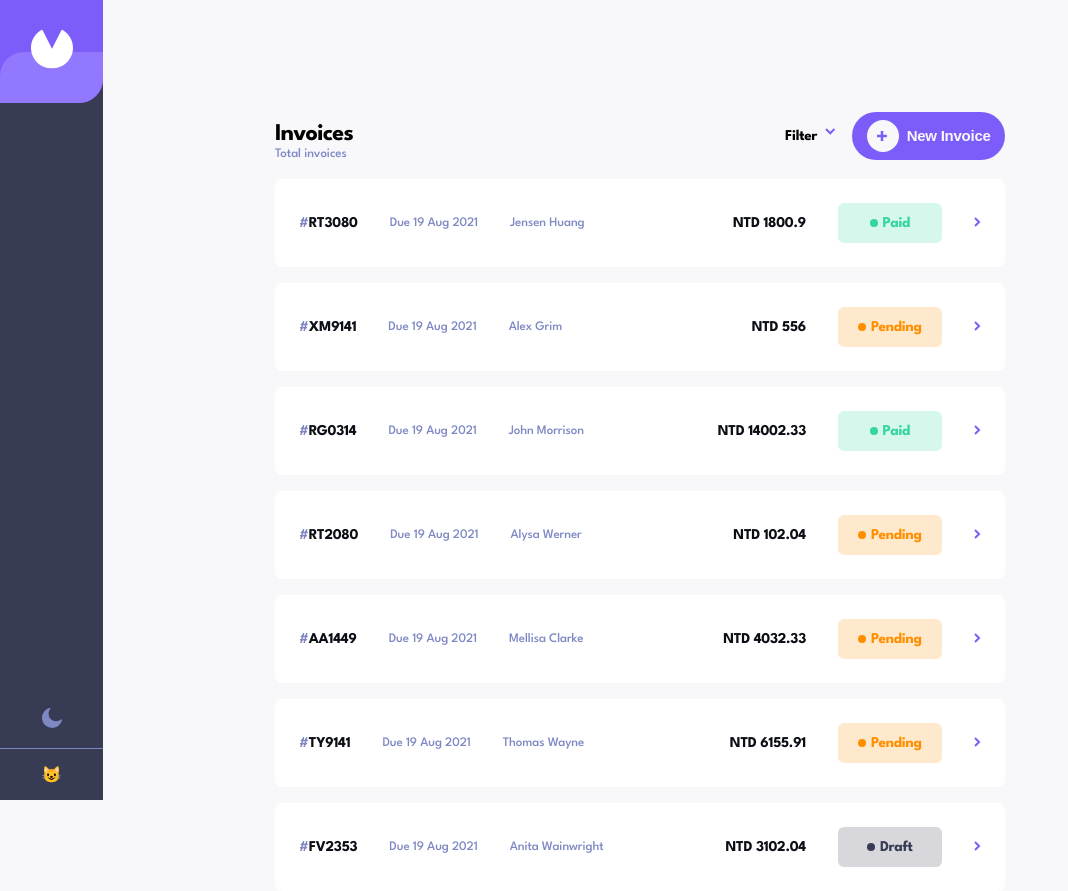
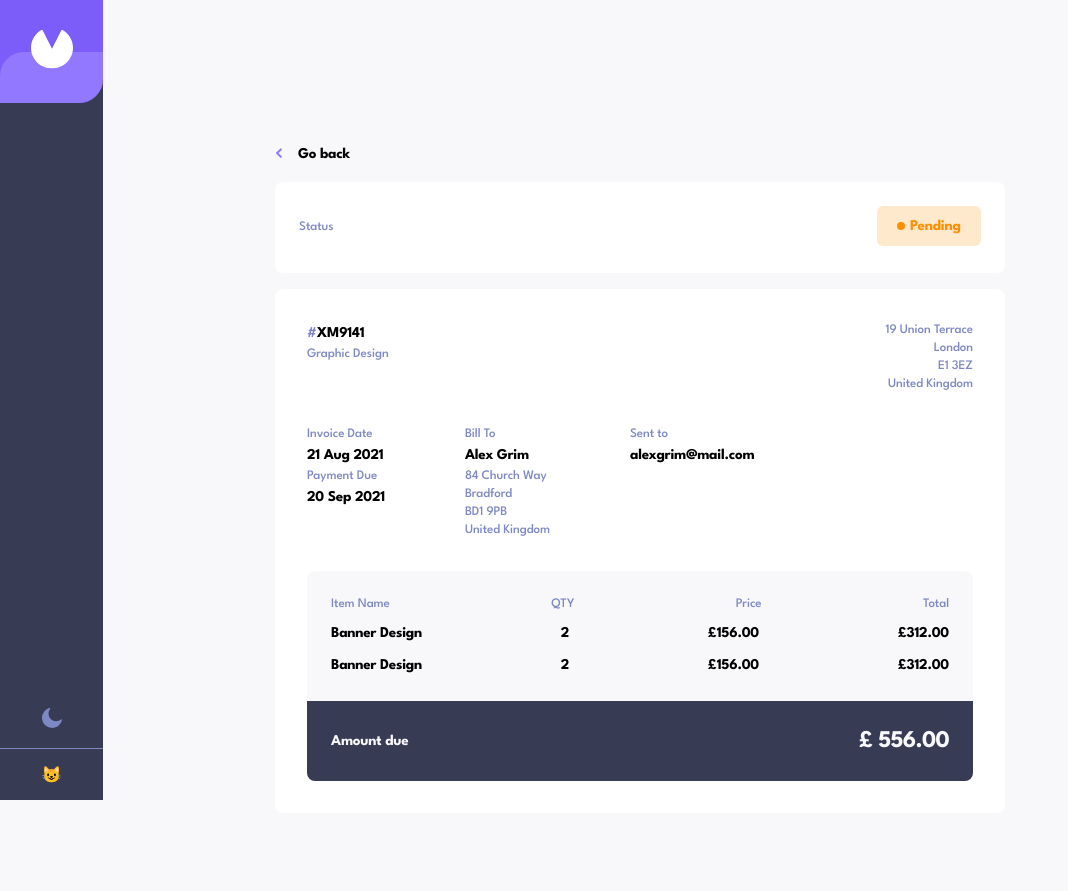
Before and after one commit to billybenntt/portfolio-project-6-invoice_app, a React (Vite) app: page / in a window 1280 px wide. Shown: the whole page, without its empty margins (0-1068 px from the left). After the commit the page ends 813 px from the top, so only its background shows below. Built offline with nearby package versions, Linux system fonts and the light colour scheme.

Commit message:
styled invoice card desktop size

```diff
--- a/src/App.tsx
+++ b/src/App.tsx
@@ -1,14 +1,15 @@
 // import EmptyPage from "./pages/EmptyPage.tsx";
 import InvoicesMainPage from "./pages/InvoicesMainPage.tsx";
 import InvoicesSinglePage from "./pages/invoicesSinglePage.tsx";
+import InvoiceForm from "./components/InvoiceForm.tsx";
 
-function App()
-{
+function App() {
 
-    const isActive = true
+    const isActive = false
     const selectPage = isActive ? <InvoicesMainPage/> : <InvoicesSinglePage/>
     return (
         <>
+            {0 && <InvoiceForm/>}
             {selectPage}
 
         </>
--- a/src/components/InvoiceCard.tsx
+++ b/src/components/InvoiceCard.tsx
@@ -25,8 +25,9 @@ function InvoiceCard() {
                 </div>
 
                 <div className="invoice-card__body">
-                    <div className="body__group">
-                        <div>
+                    <div className="card-group">
+
+                        <div className="invoice__id">
                             <h4>
                                 <span className="text-light-1">
                                     #
@@ -35,7 +36,8 @@ function InvoiceCard() {
                             </h4>
                             <p>Graphic Design</p>
                         </div>
-                        <div>
+
+                        <div className="invoice__sender">
                             <div>
                                 <p>19 Union Terrace</p>
                                 <p>London</p>
@@ -45,9 +47,8 @@ function InvoiceCard() {
                         </div>
                     </div>
 
-                    <div className="body__group">
-
-                        <div>
+                    <div className="card-group">
+                        <div className="invoice__date">
                             <div>
                                 <p>Invoice Date</p>
                                 <h4>21 Aug 2021</h4>
@@ -57,9 +58,7 @@ function InvoiceCard() {
                                 <h4>20 Sep 2021</h4>
                             </div>
                         </div>
-
-
-                        <div>
+                        <div className="invoice__recipient">
                             <div>
                                 <p>Bill To</p>
                                 <h4>Alex Grim</h4>
@@ -72,39 +71,63 @@ function InvoiceCard() {
                             </div>
                         </div>
 
-                        <div>
+                        <div className="invoice__email">
                             <p>Sent to</p>
                             <h4>alexgrim@mail.com</h4>
                         </div>
                     </div>
-                    <div className="body__group">
+                    <div className="card-group">
 
-                        <div className="subtotal">
+                        {/*MOBILE */}
 
+                        <div className="invoice__subtotal mobile">
                             {/*DYNAMIC SIZE*/}
-
                             <div className="subtotal__item">
                                 <div>
                                     <h4>Banner Design</h4>
-                                    <h4 className="text-light-1">1 x £ 156.00</h4>
+                                    <h4>1 x £ 156.00</h4>
                                 </div>
-                                <div>
-                                    <h4>£ 156.00</h4>
-                                </div>
+                                <h4>£ 156.00</h4>
                             </div>
 
                             <div className="subtotal__item">
                                 <div>
                                     <h4>Banner Design</h4>
-                                    <h4 className="text-light-1">1 x £ 156.00</h4>
+                                    <h4>1 x £ 156.00</h4>
                                 </div>
-                                <div>
-                                    <h4>£ 156.00</h4>
-                                </div>
+                                <h4>£ 156.00</h4>
+                            </div>
+
+                        </div>
+
+
+                        {/*DESKTOP */}
+                        <div className="invoice__subtotal desktop">
+                            <div className="subtotal__description">
+                                <p>Item Name</p>
+                                <p>QTY</p>
+                                <p>Price</p>
+                                <p>Total</p>
+                            </div>
+                            <div className="subtotal__item">
+                                <h4>Banner Design</h4>
+                                <h4>2</h4>
+                                <h4>£156.00</h4>
+                                <h4>£312.00</h4>
+                            </div>
+
+                            <div className="subtotal__item">
+                                <h4>Banner Design</h4>
+                                <h4>2</h4>
+                                <h4>£156.00</h4>
+                                <h4>£312.00</h4>
                             </div>
                         </div>
-                        <div className="total">
-                            <p>Grand Total</p>
+
+
+                        <div className="invoice__total">
+                            <p className="mobile text-xl">Grand Total</p>
+                            <h4 className="desktop">Amount due</h4>
                             <h2>£ 556.00</h2>
                         </div>
                     </div>
@@ -112,33 +135,24 @@ function InvoiceCard() {
             </div>
 
             <div className="invoice-card__controls mobile">
-
                 <div className="controls__center">
-
                     <div>
                         <button className="btn btn-accent-1">
                             <span className="text-lg">Edit</span>
                         </button>
                     </div>
-
                     <div>
                         <button className="btn btn-danger-1">
                             <span className="text-lg">Delete</span>
                         </button>
                     </div>
-
-
                     <div>
                         <button className="btn btn-primary-2">
                             <span className="text-lg">Mark As Paid</span>
                         </button>
                     </div>
-
                 </div>
-
-
             </div>
-
         </section>
     );
 }
--- a/src/components/InvoiceForm.tsx
+++ b/src/components/InvoiceForm.tsx
@@ -13,7 +13,6 @@ function InvoiceForm() {
 
     return (
         <div className={`invoice-form ${showBar}`}>
-
             <div className="invoice-form-center">
                 <div className="invoice-form-return" onClick={() => console.log("back")}>
                     <span>
@@ -21,7 +20,6 @@ function InvoiceForm() {
                     </span>
                     <h4>Go back</h4>
                 </div>
-
                 <h3>Bill From</h3>
                 {/*BILL FROM*/}
                 <div className="invoice-form__from">
--- a/src/pages/EmptyPage.tsx
+++ b/src/pages/EmptyPage.tsx
@@ -1,5 +1,4 @@
 import Navbar from "../components/Navbar.tsx";
-import InvoiceForm from "../components/InvoiceForm.tsx";
 
 import FormListItem from "../components/subcomponents/FormListItem.tsx";
 
@@ -9,9 +8,6 @@ function InvoicesMainPage() {
     return (
         <>
             <Navbar/>
-            <InvoiceForm/>
-
-
             <main className="main-container" style={{backgroundColor: "white"}}>
                 <div style={{display: 'flex', flexDirection: 'column', gap: '1rem', padding: "3rem"}}>
                     {/*<button className="btn btn-primary-1">*/}
--- a/src/pages/invoicesSinglePage.tsx
+++ b/src/pages/invoicesSinglePage.tsx
@@ -1,21 +1,18 @@
 import Navbar from "../components/Navbar.tsx";
 import InvoiceCard from "../components/InvoiceCard.tsx";
 import invoice from "../data/sampleAllData.tsx";
-import InvoiceForm from "../components/InvoiceForm.tsx";
 import Modal from "../components/Modal.tsx";
 
 
 function InvoicesSinglePage() {
 
     const isLoading = false
-    const showModal = false
     const showInvoices = Object.keys(invoice).length > 0
 
     return (
         <>
             <Navbar/>
-            <InvoiceForm/>
-            {showModal && <Modal/>}
+            {0 && <Modal/>}
             <main className="main-container">
                 {isLoading ? (
                     <h1>Loading</h1>
--- a/src/styles/output.css
+++ b/src/styles/output.css
@@ -247,7 +247,7 @@ img {
   letter-spacing: -1px;
 }
 
-.text-xl, .invoice-card .invoice-card__body .total h2, .invoice-list .invoice-list-center .invoice-list__header .invoice-list__title h2 {
+.text-xl, .invoice-card .invoice__total h2, .invoice-list .invoice-list-center .invoice-list__header .invoice-list__title h2 {
   font-weight: 700;
   font-size: 1.5rem;
   line-height: 1.375rem;
@@ -267,7 +267,7 @@ img {
   line-height: 1.125rem;
 }
 
-.text-base, .invoice-card .invoice-card__body .total p, .invoice-card .invoice-card-center p, .invoice-list .invoice-list-center .item__group p, .invoice-list .invoice-list-center .invoice-list__header .invoice-list__title p, .form__label, .form__row-select .form__label {
+.text-base, .invoice-card .invoice__total p, .invoice-card .invoice-card-center p, .invoice-list .invoice-list-center .item__group p, .invoice-list .invoice-list-center .invoice-list__header .invoice-list__title p, .form__label, .form__row-select .form__label {
   font-weight: 400;
   font-size: 0.813rem;
   line-height: 1.125rem;
@@ -594,25 +594,38 @@ body {
   flex-direction: column;
   row-gap: 2rem;
 }
-.invoice-card .invoice-card__body .body__group:nth-child(2) {
+.invoice-card .invoice-card__body .card-group {
   display: flex;
-  flex-direction: row;
+}
+.invoice-card .invoice-card__body .card-group:nth-child(1) {
+  background-color: lightblue;
+  row-gap: 1rem;
+  flex-direction: column;
+}
+.invoice-card .invoice-card__body .card-group:nth-child(2) {
+  background-color: lightyellow;
   column-gap: 5rem;
   flex-wrap: wrap;
 }
-.invoice-card .invoice-card__body .subtotal {
+.invoice-card .invoice-card__body .card-group:nth-child(3) {
+  flex-direction: column;
+}
+.invoice-card .invoice__subtotal {
   padding: 1.5rem;
   min-height: 74px;
+  flex-direction: column;
+  row-gap: 1rem;
   background-color: #F8F8FB;
   border-start-start-radius: 8px;
   border-start-end-radius: 8px;
 }
-.invoice-card .invoice-card__body .subtotal__item {
+.invoice-card .invoice__subtotal .subtotal__item {
+  width: 100%;
   display: flex;
   align-items: end;
   justify-content: space-between;
 }
-.invoice-card .invoice-card__body .total {
+.invoice-card .invoice__total {
   border-end-start-radius: 8px;
   border-end-end-radius: 8px;
   padding: 1.5rem;
@@ -623,7 +636,7 @@ body {
   justify-content: space-between;
   align-items: center;
 }
-.invoice-card .invoice-card__body .total p {
+.invoice-card .invoice__total p {
   color: #F8F8FB;
 }
 .invoice-card .invoice-card__controls {
@@ -634,7 +647,7 @@ body {
   width: 100%;
   left: 0;
 }
-.invoice-card .controls__center {
+.invoice-card .invoice-card__controls .controls__center {
   padding: 1rem;
   margin: 0 auto;
   display: flex;
@@ -720,6 +733,29 @@ body {
   .invoice-card .invoice-card-center {
     width: 688px;
   }
+  .invoice-card .invoice-card__body {
+    padding: 2rem;
+  }
+  .invoice-card .invoice-card__body .card-group:nth-child(1) {
+    background-color: white;
+    justify-content: space-between;
+    flex-direction: row;
+  }
+  .invoice-card .invoice-card__body .card-group:nth-child(1) .invoice__sender {
+    text-align: right;
+  }
+  .invoice-card .invoice-card__body .card-group:nth-child(2) {
+    background-color: white;
+  }
+  .invoice-card .invoice__subtotal {
+    flex-direction: column;
+    row-gap: 0.5rem;
+  }
+  .invoice-card .invoice__subtotal .subtotal__description {
+    display: flex;
+    flex-direction: row;
+    justify-content: space-between;
+  }
   .invoice-form {
     width: 616px;
   }
--- a/src/styles/scss/_layout.scss
+++ b/src/styles/scss/_layout.scss
@@ -6,19 +6,16 @@ body {
   background-color: $accent-light-100;
 }
 
-
 // LAYOUT
 .main-container {
   display: flex;
   width: 100%;
   justify-content: center;
-
 }
 
 // NAVBAR
 .navbar {
   padding: 1rem;
-
   overflow: hidden;
 
   .navbar-center {
@@ -75,7 +72,6 @@ body {
         border-end-end-radius: $rounded-xl;
       }
     }
-
 
   }
 
@@ -264,9 +260,7 @@ body {
     display: flex;
     align-items: baseline;
     justify-content: space-between;
-
   }
-
 
   .invoice-card__body {
     border-radius: $rounded-lg;
@@ -277,29 +271,51 @@ body {
     flex-direction: column;
     row-gap: 2rem;
 
-    .body__group:nth-child(2) {
+    .card-group {
       display: flex;
-      flex-direction: row;
+    }
+
+
+    .card-group:nth-child(1) {
+      background-color: lightblue;
+      row-gap: 1rem;
+      flex-direction: column;
+    }
+
+
+    .card-group:nth-child(2) {
+      background-color: lightyellow;
       column-gap: 5rem;
       flex-wrap: wrap;
     }
 
+    .card-group:nth-child(3) {
+      flex-direction: column;
+    }
 
-    .subtotal {
+
+  }
+
+
+  .invoice__subtotal {
     padding: 1.5rem;
     min-height: 74px;
+    flex-direction: column;
+    row-gap: 1rem;
     background-color: $accent-light-100;
     border-start-start-radius: $rounded-lg;
     border-start-end-radius: $rounded-lg;
-    }
 
     .subtotal__item {
+      width: 100%;
       display: flex;
       align-items: end;
       justify-content: space-between;
     }
+  }
 
-    .total {
+
+  .invoice__total {
     border-end-start-radius: $rounded-lg;
     border-end-end-radius: $rounded-lg;
     padding: 1.5rem;
@@ -320,7 +336,6 @@ body {
     }
   }
 
-  }
 
   .invoice-card__controls {
     background-color: white;
@@ -329,13 +344,13 @@ body {
     margin-top: 3rem;
     width: 100%;
     left: 0;
-  }
 
     .controls__center {
       padding: 1rem;
       margin: 0 auto;
       display: flex;
       column-gap: 1rem;
+    }
   }
 
 
@@ -410,8 +425,8 @@ body {
     }
   }
 
+
 }
-
 
 .invoice-form.show {
   transition: all 0.2s linear;
@@ -438,16 +453,41 @@ body {
   .invoice-list {
     .invoice-list-center {
       width: $max-w-md;
+    }
+
+    .invoice-list__item {
+      .item__group {
+        flex-direction: row;
+        align-items: center;
+        column-gap: 2rem;
+      }
+    }
+  }
+
+  .invoice-card {
+    .invoice-card-center {
+      width: $max-w-md;
+
+    }
+
+    .invoice-card__body {
+
+      padding: 2rem;
+
+      .card-group:nth-child(1) {
+        background-color: white;
+        justify-content: space-between;
+        flex-direction: row;
+
+        .invoice__sender {
+          text-align: right;
+        }
 
 
       }
 
-    .invoice-list__item {
-
-      .item__group {
-        flex-direction: row;
-        align-items: center;
-        column-gap: 2rem;
+      .card-group:nth-child(2) {
+        background-color: white;
 
       }
 
@@ -455,12 +495,20 @@ body {
     }
 
 
+    .invoice__subtotal {
+      flex-direction: column;
+      row-gap: 0.5rem;
+
+
+      .subtotal__description {
+        display: flex;
+        flex-direction: row;
+        justify-content: space-between;
       }
 
-  .invoice-card {
-    .invoice-card-center {
-      width: $max-w-md;
     }
+
+
   }
 
   // INVOICE FORM
@@ -487,6 +535,8 @@ body {
 
 
 @media only screen and (min-width: map-get($breakpoints, "lg")) {
+
+
   .navbar {
     .navbar-center {
       // HORIZONTAL TO VERTICAL
@@ -521,6 +571,7 @@ body {
     }
   }
 
+
   .invoice-list {
     .invoice-list-center {
       width: $max-w-lg;
@@ -531,14 +582,6 @@ body {
       justify-content: space-between;
       align-items: center;
     }
-
-    .invoice-list__item {
-
-      .item__group {
-
-        // something
-      }
-    }
   }
 
   .invoice-card {
@@ -547,13 +590,13 @@ body {
     }
   }
 
+
   .invoice-form {
     width: 45rem;
     border-radius: $rounded-xl;
     padding-left: 10rem;
     padding-right: 3.5rem;
     padding-top: 3.5rem;
-
   }
 
 
```
Lines whose indentation alone changed are shown as unchanged.
